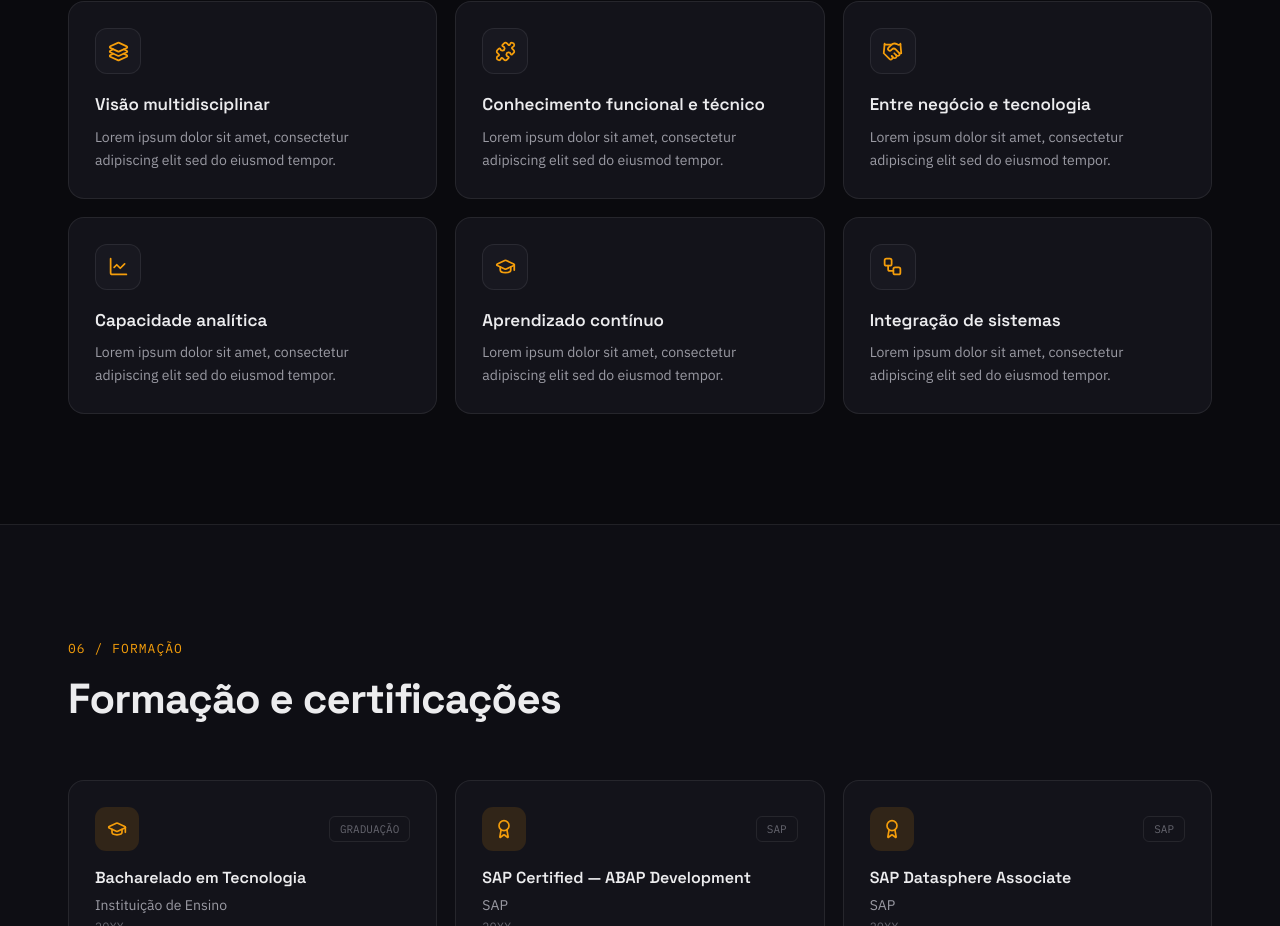
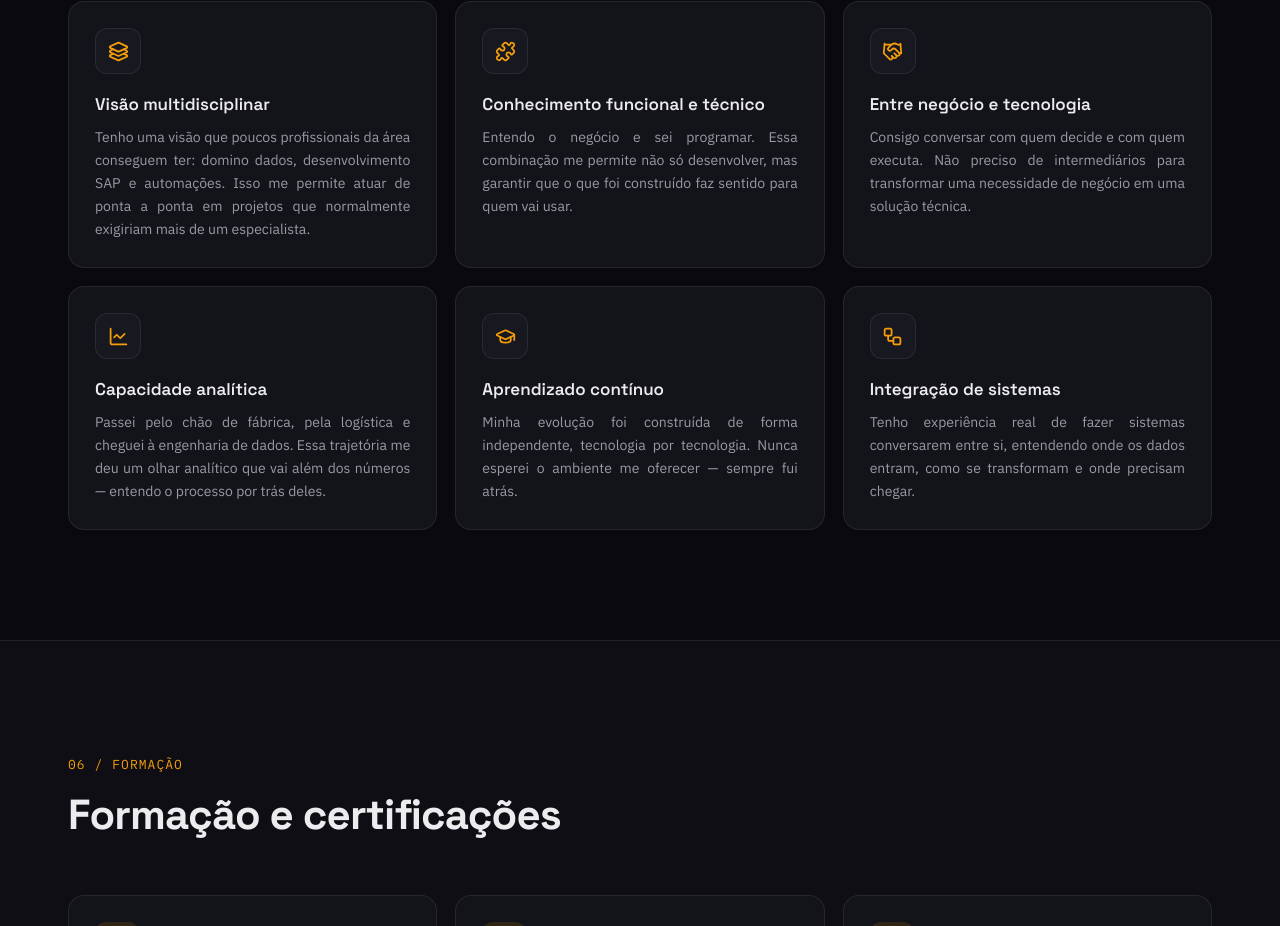
Before and after one commit to CarlosVarao/new_portfolio, a React (Vite) app: page / in a window 1280 px wide. Shown: the part 4456-5382 px from the top of the page. Built offline with nearby package versions, Linux system fonts and the light colour scheme.

Commit message:
ajustes na section de differenrials com descrições e ajustei a formatações de textos para text-jusft

```diff
--- a/src/components/sections/Differentials.tsx
+++ b/src/components/sections/Differentials.tsx
@@ -28,7 +28,7 @@ export function Differentials() {
                 <h3 className="mb-2 font-display text-[17px] font-semibold text-ink">
                   {item.title}
                 </h3>
-                <p className="text-sm leading-[1.65] text-muted">{item.text}</p>
+                <p className="text-justify text-sm leading-[1.65] text-muted">{item.text}</p>
               </div>
             </Reveal>
           );
--- a/src/components/ui/ModalProject.tsx
+++ b/src/components/ui/ModalProject.tsx
@@ -62,7 +62,7 @@ export function ModalProject({ project, onClose }: Props) {
             <span className="mb-1.5 block font-mono text-[10px] uppercase tracking-[0.2em] text-accent">
               Problema
             </span>
-            <p className="text-[13px] leading-[1.65] text-muted">
+            <p className="text-justify text-[13px] leading-[1.65] text-muted">
               {project.problem}
             </p>
           </div>
@@ -70,7 +70,7 @@ export function ModalProject({ project, onClose }: Props) {
             <span className="mb-1.5 block font-mono text-[10px] uppercase tracking-[0.2em] text-accent">
               Resultado
             </span>
-            <p className="text-[13px] leading-[1.65] text-muted">
+            <p className="text-justify text-[13px] leading-[1.65] text-muted">
               {project.result}
             </p>
           </div>
--- a/src/data/differentials.ts
+++ b/src/data/differentials.ts
@@ -8,14 +8,35 @@ import {
 } from "lucide-react";
 import type { Differential } from "./types";
 
-const loremShort =
-  "Lorem ipsum dolor sit amet, consectetur adipiscing elit sed do eiusmod tempor.";
-
 export const differentials: Differential[] = [
-  { icon: Layers3, title: "Visão multidisciplinar", text: loremShort },
-  { icon: Puzzle, title: "Conhecimento funcional e técnico", text: loremShort },
-  { icon: Handshake, title: "Entre negócio e tecnologia", text: loremShort },
-  { icon: LineChart, title: "Capacidade analítica", text: loremShort },
-  { icon: GraduationCap, title: "Aprendizado contínuo", text: loremShort },
-  { icon: Workflow, title: "Integração de sistemas", text: loremShort },
+  {
+    icon: Layers3,
+    title: "Visão multidisciplinar",
+    text: "Tenho uma visão que poucos profissionais da área conseguem ter: domino dados, desenvolvimento SAP e automações. Isso me permite atuar de ponta a ponta em projetos que normalmente exigiriam mais de um especialista.",
+  },
+  {
+    icon: Puzzle,
+    title: "Conhecimento funcional e técnico",
+    text: "Entendo o negócio e sei programar. Essa combinação me permite não só desenvolver, mas garantir que o que foi construído faz sentido para quem vai usar.",
+  },
+  {
+    icon: Handshake,
+    title: "Entre negócio e tecnologia",
+    text: "Consigo conversar com quem decide e com quem executa. Não preciso de intermediários para transformar uma necessidade de negócio em uma solução técnica.",
+  },
+  {
+    icon: LineChart,
+    title: "Capacidade analítica",
+    text: "Passei pelo chão de fábrica, pela logística e cheguei à engenharia de dados. Essa trajetória me deu um olhar analítico que vai além dos números — entendo o processo por trás deles.",
+  },
+  {
+    icon: GraduationCap,
+    title: "Aprendizado contínuo",
+    text: "Minha evolução foi construída de forma independente, tecnologia por tecnologia. Nunca esperei o ambiente me oferecer — sempre fui atrás.",
+  },
+  {
+    icon: Workflow,
+    title: "Integração de sistemas",
+    text: "Tenho experiência real de fazer sistemas conversarem entre si, entendendo onde os dados entram, como se transformam e onde precisam chegar.",
+  },
 ];
```
